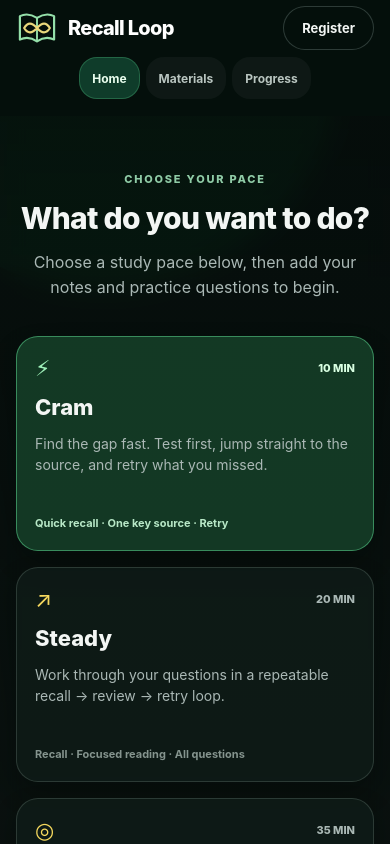
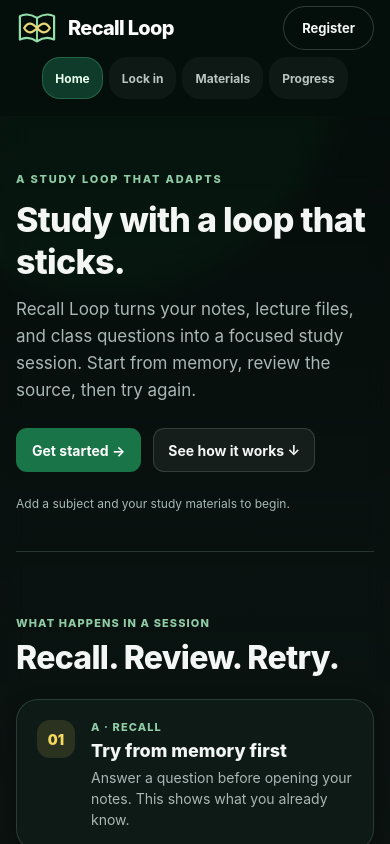
Before and after one commit to jaexmachine/recall-loop, a React Native app: screen / in a window 390 px wide. Built offline with nearby package versions, Linux system fonts and the light colour scheme.

Commit message:
Add a landing page and Lock in study tab

```diff
--- a/App.tsx
+++ b/App.tsx
@@ -551,7 +551,7 @@ export default function App() {
   const compact = width <= 640;
   const ambientRef = useRef<React.ComponentRef<typeof View>>(null);
   const scrollRef = useRef<React.ComponentRef<typeof ScrollView>>(null);
-  const [page, setPage] = useState<'home' | 'import' | 'study' | 'insights'>('home');
+  const [page, setPage] = useState<'home' | 'modes' | 'import' | 'study' | 'insights'>('home');
   const [notes, setNotes] = useState('');
   const [questionsText, setQuestionsText] = useState('');
   const [subjects, setSubjects] = useState<Subject[]>([]);
@@ -1028,6 +1028,7 @@ function GlassCard({ children, style, dark = false }: { children: React.ReactNod
 
   const navItems = [
     { id: 'home' as const, icon: '⌂', label: 'Home' },
+    { id: 'modes' as const, icon: '◉', label: 'Lock in' },
     { id: 'import' as const, icon: '▤', label: 'Materials' },
     { id: 'insights' as const, icon: '◴', label: 'Progress' },
   ];
@@ -1085,16 +1086,21 @@ function GlassCard({ children, style, dark = false }: { children: React.ReactNod
     </React.Fragment>)}</View>
   </View>;
   const home = <View style={[styles.content, { paddingTop: 10, gap: 0 }]}>
-    <View testID="scroll-reveal" style={{ minHeight: compact ? undefined : 590, justifyContent: 'center', alignItems: 'center', paddingVertical: compact ? 38 : 56, gap: 20 }}>
-      <View style={{ width: '100%', maxWidth: 780, alignItems: 'center', gap: 13 }}><Text style={[styles.label, { color: '#8fcba6', letterSpacing: 1.8, textAlign: 'center' }]}>CHOOSE YOUR PACE</Text><Text style={[styles.title, { fontSize: wide ? 48 : compact ? 30 : 36, lineHeight: wide ? 58 : compact ? 38 : 44, textAlign: 'center' }]}>What do you want to do?</Text><Text style={[styles.body, { fontSize: 16, lineHeight: 25, textAlign: 'center', maxWidth: 610 }]}>Choose a study pace below, then add your notes and practice questions to begin.</Text></View>
-      <View style={[styles.row, { width: '100%', maxWidth: 1000, marginTop: 16, justifyContent: compact || width <= 900 ? 'center' : 'flex-start' }]}>{paceOptions.map((option) => { const active = selectedPace === option.id; return <Pressable key={option.id} onPress={() => setSelectedPace(option.id)} accessibilityRole="button" accessibilityState={{ selected: active }} testID="torch-block" style={[styles.card, { flex: compact ? undefined : 1, flexBasis: compact ? '100%' : width <= 900 ? '48%' : undefined, minWidth: compact ? 0 : 240, maxWidth: compact ? '100%' : width <= 900 ? '48%' : 320, minHeight: compact ? 215 : 255, gap: 13, borderColor: active ? 'rgba(90,210,141,0.55)' : palette.line, backgroundColor: active ? 'rgba(24,70,44,0.78)' : 'rgba(17,31,26,0.70)', padding: compact ? 18 : 20 }]}><View style={{ flexDirection: 'row', justifyContent: 'space-between', alignItems: 'center' }}><Text style={{ fontSize: 22, color: active ? '#9ff0ba' : palette.yellow }}>{option.icon}</Text><Text style={{ color: active ? '#d9ffe2' : palette.muted, fontSize: 11, fontWeight: '800' }}>{option.time.toUpperCase()}</Text></View><Text style={{ color: palette.ink, fontSize: 22, fontWeight: '800' }}>{option.title}</Text><Text style={[styles.body, { flex: 1 }]}>{option.description}</Text><Text style={{ color: active ? '#b8e8c7' : '#85948e', fontSize: 11, lineHeight: 17, fontWeight: '700' }}>{option.steps}</Text></Pressable>; })}</View>
-      <View style={{ flexDirection: 'row', alignItems: 'center', gap: 14, flexWrap: 'wrap', justifyContent: 'center', marginTop: 4 }}><ActionButton label={hasStudyContent ? `Start ${selectedOption.time} ${selectedOption.title.toLowerCase()} session →` : 'Add materials to begin →'} onPress={() => hasStudyContent ? startStudy(selectedPace) : setPage('import')} /><Pressable onPress={() => setPage('import')} style={{ padding: 11 }}><Text style={{ color: '#b9c5c0', fontWeight: '700' }}>{hasStudyContent ? 'Choose materials' : 'Open My materials'}</Text></Pressable></View>
-      <Text style={[styles.small, { textAlign: 'center' }]}>{hasStudyContent ? `${displayModuleTitle} · ${questionList.length} questions · ${linkedCount} source links to verify` : 'No notes or questions saved yet'}</Text>
+    <View testID="scroll-reveal" style={{ minHeight: compact ? undefined : 520, justifyContent: 'center', alignItems: 'flex-start', paddingVertical: compact ? 38 : 64, gap: 20 }}>
+      <View style={{ width: '100%', maxWidth: 800, alignItems: 'flex-start', gap: 13 }}><Text style={[styles.label, { color: '#8fcba6', letterSpacing: 1.8 }]}>A STUDY LOOP THAT ADAPTS</Text><Text style={[styles.title, { fontSize: wide ? 52 : compact ? 34 : 42, lineHeight: wide ? 62 : compact ? 42 : 52 }]}>Study with a loop that sticks.</Text><Text style={[styles.body, { fontSize: 17, lineHeight: 27, maxWidth: 650 }]}>Recall Loop turns your notes, lecture files, and class questions into a focused study session. Start from memory, review the source, then try again.</Text></View>
+      <View style={{ flexDirection: 'row', alignItems: 'center', gap: 12, flexWrap: 'wrap', marginTop: 4 }}><ActionButton label={hasStudyContent ? 'Choose a study mode →' : 'Get started →'} onPress={() => setPage(hasStudyContent ? 'modes' : 'import')} /><ActionButton secondary label="See how it works ↓" onPress={() => scrollRef.current?.scrollToEnd({ animated: true })} /></View>
+      <Text style={[styles.small, { marginTop: 3 }]}>{hasStudyContent ? `${displayModuleTitle} · ${questionList.length} questions ready` : 'Add a subject and your study materials to begin.'}</Text>
     </View>
+    {studyFlowSection}
+    {materialsSection}
+    <Text style={[styles.small, { textAlign: 'center', paddingVertical: 18 }]}>Recall Loop · v0.1 · {demoMaterial ? 'sample content' : 'local workspace'}</Text>
+  </View>;
 
-    {materialsSection}
-    {studyFlowSection}
-    <Text style={[styles.small, { textAlign: 'center', paddingVertical: 18 }]}>Recall Loop · v0.1 · {demoMaterial ? 'sample content' : 'local workspace'}</Text>
+  const lockInScreen = <View style={styles.content}>
+    <View style={{ gap: 8, maxWidth: 760 }}><Text style={[styles.label, { color: '#8fcba6' }]}>LOCK IN · PICK YOUR PACE</Text><Text style={[styles.title, { marginTop: 2 }]}>How much time do you have?</Text><Text style={styles.body}>Choose a session style. Recall Loop will guide you through the right amount of recall, source review, and retry.</Text></View>
+    <View style={[styles.row, { justifyContent: compact || width <= 900 ? 'center' : 'flex-start' }]}>{paceOptions.map((option) => { const active = selectedPace === option.id; return <Pressable key={option.id} onPress={() => setSelectedPace(option.id)} accessibilityRole="button" accessibilityState={{ selected: active }} testID="torch-block" style={[styles.card, { flex: compact ? undefined : 1, flexBasis: compact ? '100%' : width <= 900 ? '48%' : undefined, minWidth: compact ? 0 : 240, maxWidth: compact ? '100%' : width <= 900 ? '48%' : 320, minHeight: compact ? 215 : 255, gap: 13, borderColor: active ? 'rgba(90,210,141,0.55)' : palette.line, backgroundColor: active ? 'rgba(24,70,44,0.78)' : 'rgba(17,31,26,0.70)', padding: compact ? 18 : 20 }]}><View style={{ flexDirection: 'row', justifyContent: 'space-between', alignItems: 'center' }}><Text style={{ fontSize: 22, color: active ? '#9ff0ba' : palette.yellow }}>{option.icon}</Text><Text style={{ color: active ? '#d9ffe2' : palette.muted, fontSize: 11, fontWeight: '800' }}>{option.time.toUpperCase()}</Text></View><Text style={{ color: palette.ink, fontSize: 22, fontWeight: '800' }}>{option.title}</Text><Text style={[styles.body, { flex: 1 }]}>{option.description}</Text><Text style={{ color: active ? '#b8e8c7' : '#85948e', fontSize: 11, lineHeight: 17, fontWeight: '700' }}>{option.steps}</Text></Pressable>; })}</View>
+    <View style={{ flexDirection: 'row', alignItems: 'center', gap: 14, flexWrap: 'wrap', marginTop: 2 }}><ActionButton label={hasStudyContent ? `Start ${selectedOption.time} ${selectedOption.title.toLowerCase()} session →` : 'Add materials to begin →'} onPress={() => hasStudyContent ? startStudy(selectedPace) : setPage('import')} /><Pressable onPress={() => setPage('import')} style={{ minHeight: 44, justifyContent: 'center', paddingHorizontal: 8 }}><Text style={{ color: '#b9c5c0', fontWeight: '700' }}>{hasStudyContent ? 'Choose materials' : 'Open Materials'}</Text></Pressable></View>
+    <Text style={styles.small}>{hasStudyContent ? `${displayModuleTitle} · ${questionList.length} questions · ${linkedCount} source links to verify` : 'Add notes and questions in Materials before starting a session.'}</Text>
   </View>;
 
   const importScreen = <View style={styles.content}>
@@ -1160,7 +1166,7 @@ function GlassCard({ children, style, dark = false }: { children: React.ReactNod
     <View testID="torch-block" style={[styles.card, { gap: 10 }]}><Text style={styles.label}>RECENT RECALLS</Text>{history.length ? history.slice(0, 8).map((attempt) => { const positive = attempt.outcome === 'correct' || attempt.outcome === 'self-rated-ready'; const status = attempt.outcome === 'correct' ? 'Correct' : attempt.outcome === 'missed' ? 'Review' : attempt.outcome === 'self-rated-ready' ? 'Self-rated ready' : 'Needs review'; return <View key={attempt.id} style={{ borderTopWidth: 1, borderColor: palette.line, paddingTop: 10, gap: 4 }}><Text style={{ color: palette.ink, fontSize: 13, fontWeight: '700' }}>{attempt.question}</Text><Text style={[styles.small, { color: positive ? '#9fe1b5' : '#ffe49a' }]}>{status} · {attempt.mode} · {new Date(attempt.createdAt).toLocaleString()}</Text></View>; }) : <Text style={styles.body}>No answers yet. Your attempts will appear here after your first session.</Text>}</View>
   </View>;
 
-  const body = page === 'import' ? importScreen : page === 'study' ? studyScreen : page === 'insights' ? insightsScreen : home;
+  const body = page === 'import' ? importScreen : page === 'modes' ? lockInScreen : page === 'study' ? studyScreen : page === 'insights' ? insightsScreen : home;
 
   return <View style={styles.page}>
     <StatusBar style="light" />
```
